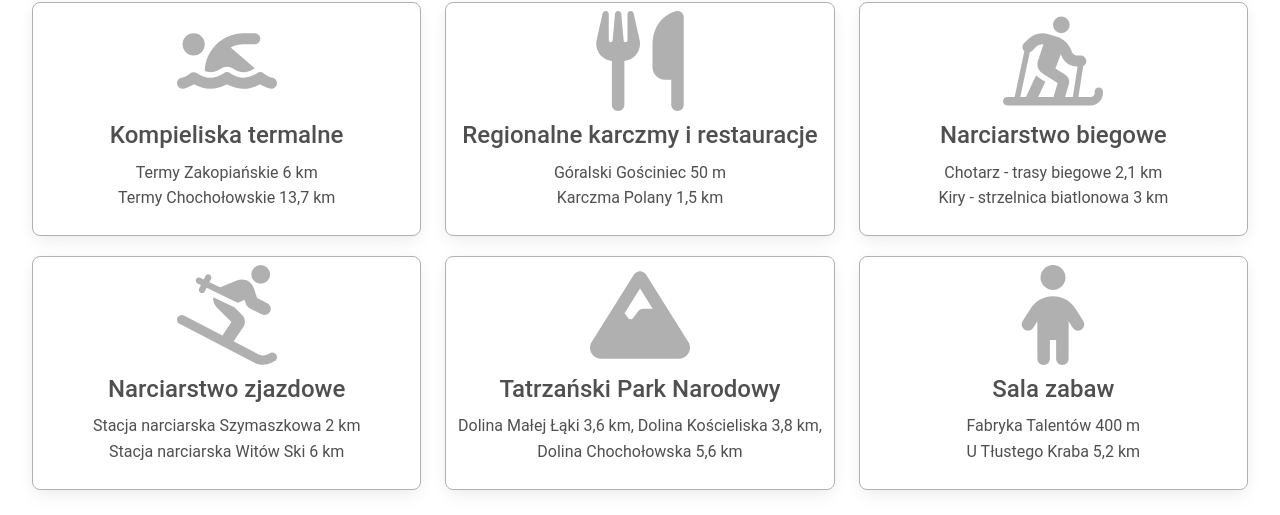
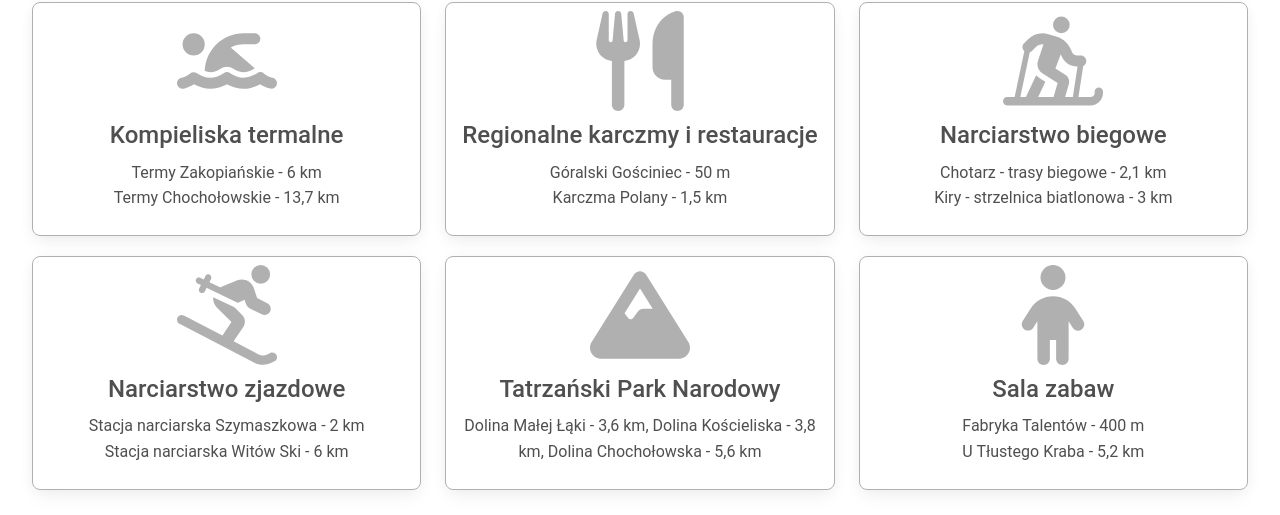
Before and after one commit to Grzesiek333/Zakodomki, a React (Vite) app: page / in a window 1280 px wide. Shown: the part 2095-2610 px from the top of the page. Built offline with nearby package versions, Linux system fonts and the light colour scheme.

Commit message:
grid_actractions_add_pause_to_km

```diff
--- a/src/components/grid_atractions.jsx
+++ b/src/components/grid_atractions.jsx
@@ -18,42 +18,42 @@ export default function GridActractions() {
           <div className="order-3 p-2" style={iconStyle}>
           <FontAwesomeIcon icon={faPersonSwimming} size="2xl" style={{color: "#b0b0b0", width: '100px', height: '100px'}} />
           <h4 style={{marginTop: '10px'}}>Kompieliska termalne</h4>
-          <p style={{marginTop: '10px'}}>Termy Zakopiańskie 6 km <br/> Termy Chochołowskie 13,7 km</p>
+          <p style={{marginTop: '10px'}}>Termy Zakopiańskie - 6 km <br/> Termy Chochołowskie - 13,7 km</p>
           </div>
         </MDBCol>
         <MDBCol md='4'style={{marginBottom: '20px'}}>
         <div className="order-3 p-2" style={iconStyle}>
           <FontAwesomeIcon icon={faUtensils} size="2xl" style={{color: "#b0b0b0", width: '100px', height: '100px'}} />
           <h4 style={{marginTop: '10px'}}>Regionalne karczmy i restauracje</h4>
-          <p style={{marginTop: '10px'}}>Góralski Gościniec 50 m<br/> Karczma Polany 1,5 km </p>
+          <p style={{marginTop: '10px'}}>Góralski Gościniec - 50 m<br/> Karczma Polany - 1,5 km </p>
           </div>
         </MDBCol>
         <MDBCol md='4'style={{marginBottom: '20px'}}>
         <div className="order-3 p-2" style={iconStyle}>
           <FontAwesomeIcon icon={faPersonSkiingNordic} size="2xl" style={{color: "#b0b0b0", width: '100px', height: '100px'}} />
           <h4 style={{marginTop: '10px'}}>Narciarstwo biegowe</h4>
-          <p style={{marginTop: '10px'}}>Chotarz - trasy biegowe 2,1 km <br/> Kiry - strzelnica biatlonowa 3 km </p>
+          <p style={{marginTop: '10px'}}>Chotarz - trasy biegowe - 2,1 km <br/> Kiry - strzelnica biatlonowa - 3 km </p>
           </div>
         </MDBCol>
         <MDBCol md='4'style={{marginBottom: '20px'}}>
         <div className="order-3 p-2" style={iconStyle}>
           <FontAwesomeIcon icon={faPersonSkiing} size="2xl" style={{color: "#b0b0b0", width: '100px', height: '100px'}} />
           <h4 style={{marginTop: '10px'}}>Narciarstwo zjazdowe</h4>
-          <p style={{marginTop: '10px'}}> Stacja narciarska Szymaszkowa 2 km<br/> Stacja narciarska Witów Ski 6 km </p>
+          <p style={{marginTop: '10px'}}> Stacja narciarska Szymaszkowa - 2 km<br/> Stacja narciarska Witów Ski - 6 km </p>
           </div>
         </MDBCol>
         <MDBCol md='4'style={{marginBottom: '20px'}}>
         <div className="order-3 p-2" style={iconStyle}>
           <FontAwesomeIcon icon={faMountain} size="2xl" style={{color: "#b0b0b0", width: '100px', height: '100px'}} />
           <h4 style={{marginTop: '10px'}}>Tatrzański Park Narodowy</h4>
-          <p style={{marginTop: '10px'}}>Dolina Małej Łąki 3,6 km, Dolina Kościeliska 3,8 km, Dolina Chochołowska 5,6 km</p>
+          <p style={{marginTop: '10px'}}>Dolina Małej Łąki - 3,6 km, Dolina Kościeliska - 3,8 km, Dolina Chochołowska - 5,6 km</p>
           </div>
         </MDBCol>
         <MDBCol md='4'style={{marginBottom: '20px'}}>
         <div className="order-3 p-2" style={iconStyle}>
           <FontAwesomeIcon icon={faChild} size="2xl" style={{color: "#b0b0b0", width: '100px', height: '100px'}} />
           <h4 style={{marginTop: '10px'}}>Sala zabaw</h4>
-          <p style={{marginTop: '10px'}}>Fabryka Talentów 400 m <br/>U Tłustego Kraba 5,2 km</p>
+          <p style={{marginTop: '10px'}}>Fabryka Talentów - 400 m <br/>U Tłustego Kraba - 5,2 km</p>
           </div>
         </MDBCol>
       </MDBRow>
```
